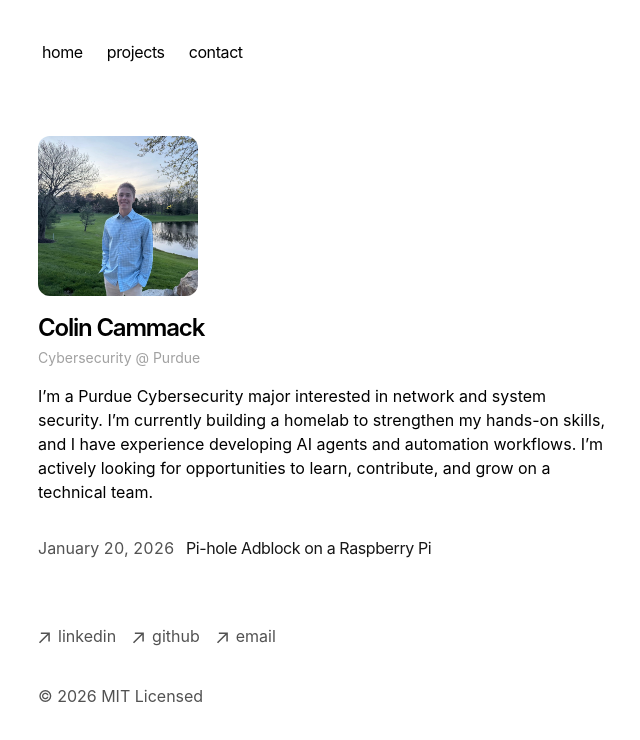
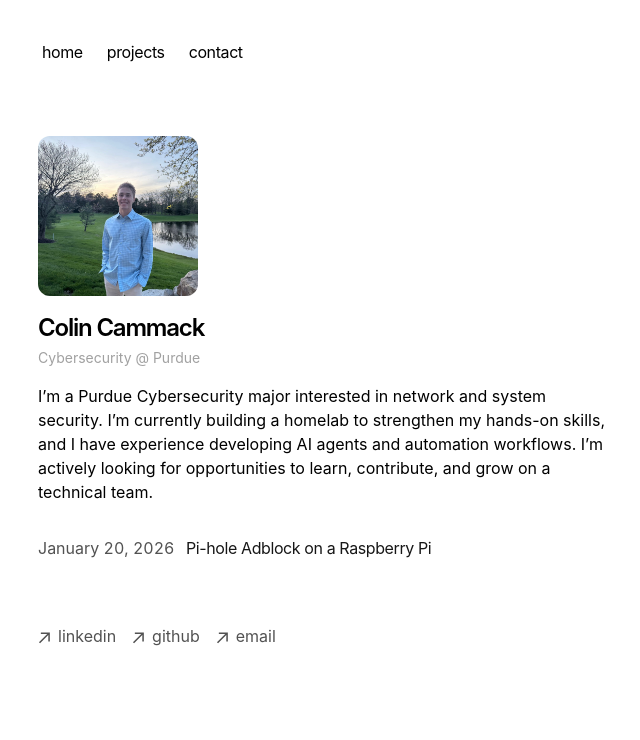
Before and after one commit to colinc1123/colincammack, a Next.js app: page / in a window 1280 px wide. Shown: the top 740 px of the page, without its empty margins (314-954 px from the left). Built offline with nearby package versions, Linux system fonts and the light colour scheme.

Commit message:
Update footer.tsx

```diff
--- a/app/components/footer.tsx
+++ b/app/components/footer.tsx
@@ -53,9 +53,7 @@ export default function Footer() {
           </a>
         </li>
       </ul>
-      <p className="mt-8 text-neutral-600 dark:text-neutral-300">
-        © {new Date().getFullYear()} MIT Licensed
-      </p>
+
     </footer>
   )
 }
```
